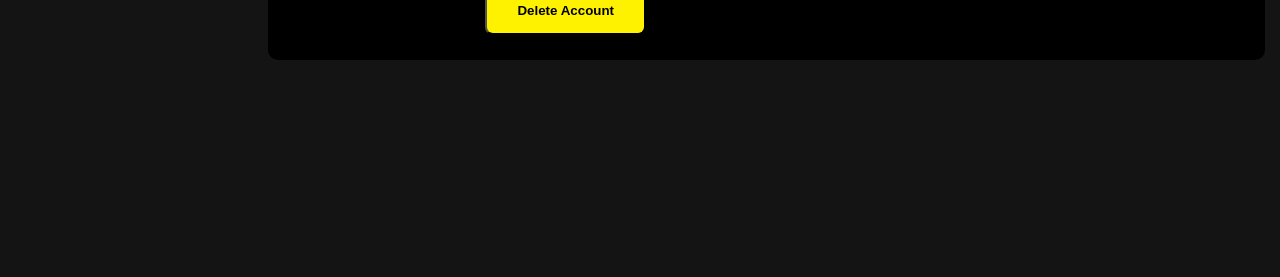
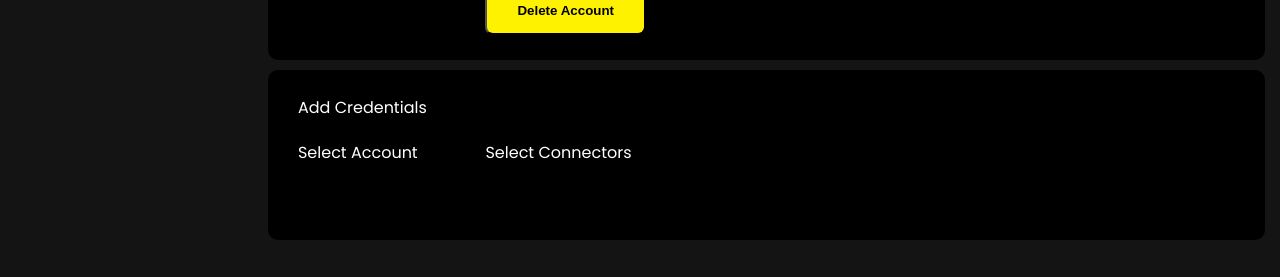
Before and after one commit to mohit49/blacklemon, a React (Vite) app: page /credentials in a window 1280 px wide. Shown: the part 520-797 px from the top of the page. Built offline with nearby package versions, Linux system fonts and the light colour scheme; no server answers.

Commit message:
cred added

```diff
--- a/src/App.css
+++ b/src/App.css
@@ -467,6 +467,8 @@ outline: 3px rgba(254, 242, 0, 0.4) solid;
   position: absolute;
   width: 100%;
   z-index: 1000;
+  max-height: 200px;
+  overflow-y: auto;
   box-shadow: inset 0 0 0.5px 1px hsla(0, 0%,
               100%, 0.075),
               /* shadow ring 👇 */
@@ -876,7 +878,25 @@ background: #514D00;
 .message-popup.error{
   background: red;
 }
-
+.add-cred-method {
+  flex-direction: row;
+}
+.add-cred-method .add-credentials {
+  flex-direction: column;
+  margin-top: 20px;
+}
+.add-cred-method p{color: #ffffff; }
+.add-cred-bot {
+  flex-direction: column;
+  align-items: flex-start !important;
+  gap: 0 !important;
+}
+.add-cred-bot .input-feild label p {margin: 5px 0px;}
+.add-cred-bot .bot-feild {
+  flex-direction: row;
+  display: flex;
+  gap: 20px;
+}
 @keyframes pulse {
   0% {
     transform: scale(0.33);
@@ -931,6 +951,7 @@ background: #514D00;
   justify-content: flex-start;
   gap: 20px;
   align-items: end;
+  flex-wrap: wrap;
 }
 .available-accounts li {
   color: #ffffff;
@@ -996,6 +1017,9 @@ background: #514D00;
   .bl-card.full {
 
   }
+  .available-accounts li {
+    font-size: 18px;
+  }
   .dashboard .heading-top span{
     flex-direction: column;
   }
--- a/src/pages/Credentials.jsx
+++ b/src/pages/Credentials.jsx
@@ -1,6 +1,6 @@
 import { useEffect, useState } from 'react';
 import Card from "../components/Card/card";
-import { listAccounts, getCredentials, addAccount ,delAccount } from '../util/Apis';
+import { listAccounts, getCredentials, addAccount, delAccount, getConnector, connectKey } from '../util/Apis';
 import InputType from "../uielement/InputType";
 import DropDownSelect from "../uielement/DropDownSelect";
 import Button from '../uielement/Button';
@@ -10,14 +10,28 @@ function Credentials() {
   const [accounts, setAccounts] = useState(null);
   const [data, setUserData] = useState([]);
   const [selectData, setSelectData] = useState([]);
+  const [connectors, setConnectors] = useState([]);
   const [error, setError] = useState(null);
   const [popmsg, setPopmsg] = useState(null);
   const [account, setAccountAdd] = useState(null);
-  const [delAcc , setDelAcc] = useState(null);
+  const [delAcc, setDelAcc] = useState(null);
   const [loadingState, setLoadingState] = useState(null); // Track button loading state
+  const [selCon, setSelConnectors] = useState();
+  const [apiData, setApiCred] = useState({});
+  function addAccnoutInput(val) {
+    setAccounts(val.target.value);
+  }
+  function setApi(data) {
+    const input = data.target.parentElement.innerText,  // The dynamic key (e.g., 'revDate')
+      value = data.target.value;  // The value of that key (e.g., the value inputted)
 
-  function addAccnoutInput(val) {
-    setAccounts(val);
+    // Remove any object with the same key and value from prevData
+    setApiCred(prevData => {
+      const { [input]: removed, ...rest } = prevData; // Destructure to remove the existing key
+
+      // Add the new key-value pair, preserving the other keys
+      return { ...rest, [input]: value };
+    });
   }
 
   useEffect(() => {
@@ -48,6 +62,22 @@ function Credentials() {
     fetchAccounts();
   }, [account]);
 
+  useEffect(() => {
+    const fetchConnectors = async () => {
+      const connectors = await getConnector(accounts);
+      setConnectors(prevData => [
+        ...prevData,
+        ...connectors.map(element => ({
+          value: element,
+          label: element,
+        }))
+      ]);
+    }
+
+    fetchConnectors();
+  }, []); // Empty dependency array to fetch once when the component mounts
+
+
   function addAccountMn() {
     const addAccounts = async () => {
       setLoadingState('add'); // Set loading state to 'add' button
@@ -71,6 +101,9 @@ function Credentials() {
 
   function selectedValue(data) {
     setDelAcc(data.value);
+  }
+  function selectedValueConnectors(data) {
+    setSelConnectors(data.value);
   }
 
   function deleteAccountMn() {
@@ -110,6 +143,28 @@ function Credentials() {
       setError('Failed to refresh account list');
     }
   };
+
+  function addCredentials() {
+    const addconnector = async () => {
+      setLoadingState('connectKy'); // Set loading state to 'delete' button
+
+      try {
+        const connector = await connectKey(apiData, selCon, delAcc);
+        console.log(connector)
+        setLoadingState(null);
+        setError(false);
+        setPopmsg(connector.message);
+        setAccountAdd(true);
+      } catch (error) {
+        setError(true);
+        setPopmsg(error?.response?.data?.detail);
+      } finally {
+        setLoadingState(null); // Reset loading state
+      }
+    };
+
+    addconnector();
+  }
 
   return (
     <div>
@@ -156,7 +211,40 @@ function Credentials() {
             </Button>
           </div>
         </Card>
+        <Card heading="Add Credentials" size="full">
+          <div className="available-accounts add-cred-method">
 
+            <div className='add-credentials'>
+              <h3>Select Account</h3>
+              {selectData.length > 0 ? <DropDownSelect setSelectedVal={selectedValue} options={selectData} /> : "No account to delete"}
+
+            </div>
+            <div className='add-credentials'>
+              <h3>Select Connectors</h3>
+              {selectData.length > 0 ? <DropDownSelect setSelectedVal={selectedValueConnectors} options={connectors} /> : "No account to delete"}
+
+            </div>
+
+
+          </div>
+          <div className="available-accounts add-cred-method add-cred-bot">
+            {delAcc && <p>Provide Configuration Map for <b>{selCon}</b></p>}
+
+            {selCon && <div className="bot-feild">
+              <InputType onInputChange={setApi} label={`${selCon}_api_key`} type="text" icon="false" placeholder="Api Key" />
+              <InputType onInputChange={setApi} label={`${selCon}_api_secret`} type="text" icon="false" placeholder="Api Secret" />
+
+            </div>}
+            <br />
+            {Object.keys(apiData).length > 1 && <Button
+              buttonType="button"
+              handler={addCredentials}
+              className="default-btn"
+            >
+              {loadingState === 'connectKy' ? "Please Wait" : "Add Credentials"}
+            </Button>}
+          </div>
+        </Card>
         {popmsg && <Popmsg className={error ? "error" : ""}>{popmsg}</Popmsg>}
       </div>
     </div>
--- a/src/uielement/InputType.jsx
+++ b/src/uielement/InputType.jsx
@@ -8,7 +8,7 @@ function InputType(props) {
    // Handle change in input value
    const handleChange = (event) => {
     setInputValue(event.target.value);
-    props.onInputChange(event.target.value);
+    props.onInputChange(event);
     console.log('Input value changed:', event.target.value);
   };
   return (
--- a/src/util/Apis.js
+++ b/src/util/Apis.js
@@ -23,12 +23,31 @@ export const getCredentials = async (account) => {
   }
 };
 
-
+// Define functions to make API requests
+export const getConnector = async () => {
+  try {
+    const response = await axiosInstance.get(`/available-connectors`);
+    return response.data;
+  } catch (error) {
+    console.error('Error fetching users:', error);
+    throw error; // Optionally, handle specific errors
+  }
+};
 
 
 export const addAccount = async (accountname) => {
   try {
     const response = await axiosInstance.post(`/add-account?account_name=${accountname}`);
+    return response.data;
+  } catch (error) {
+    console.error('Error creating user:', error);
+    throw error;
+  }
+};
+
+export const connectKey = async (apikey,connector,accountname) => {
+  try {
+    const response = await axiosInstance.post(`add-connector-keys/${accountname}/${connector}`,apikey);
     return response.data;
   } catch (error) {
     console.error('Error creating user:', error);
```
